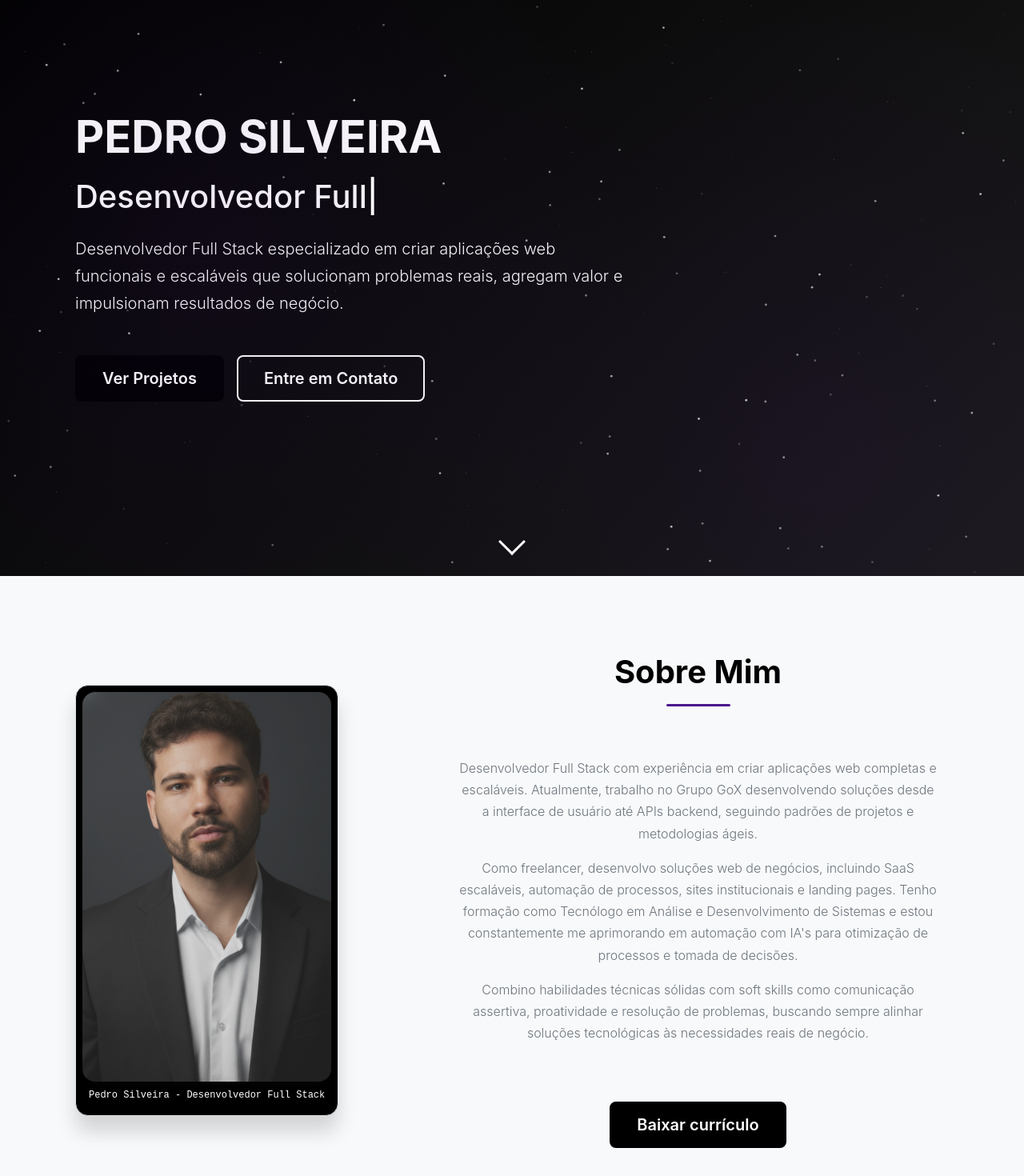
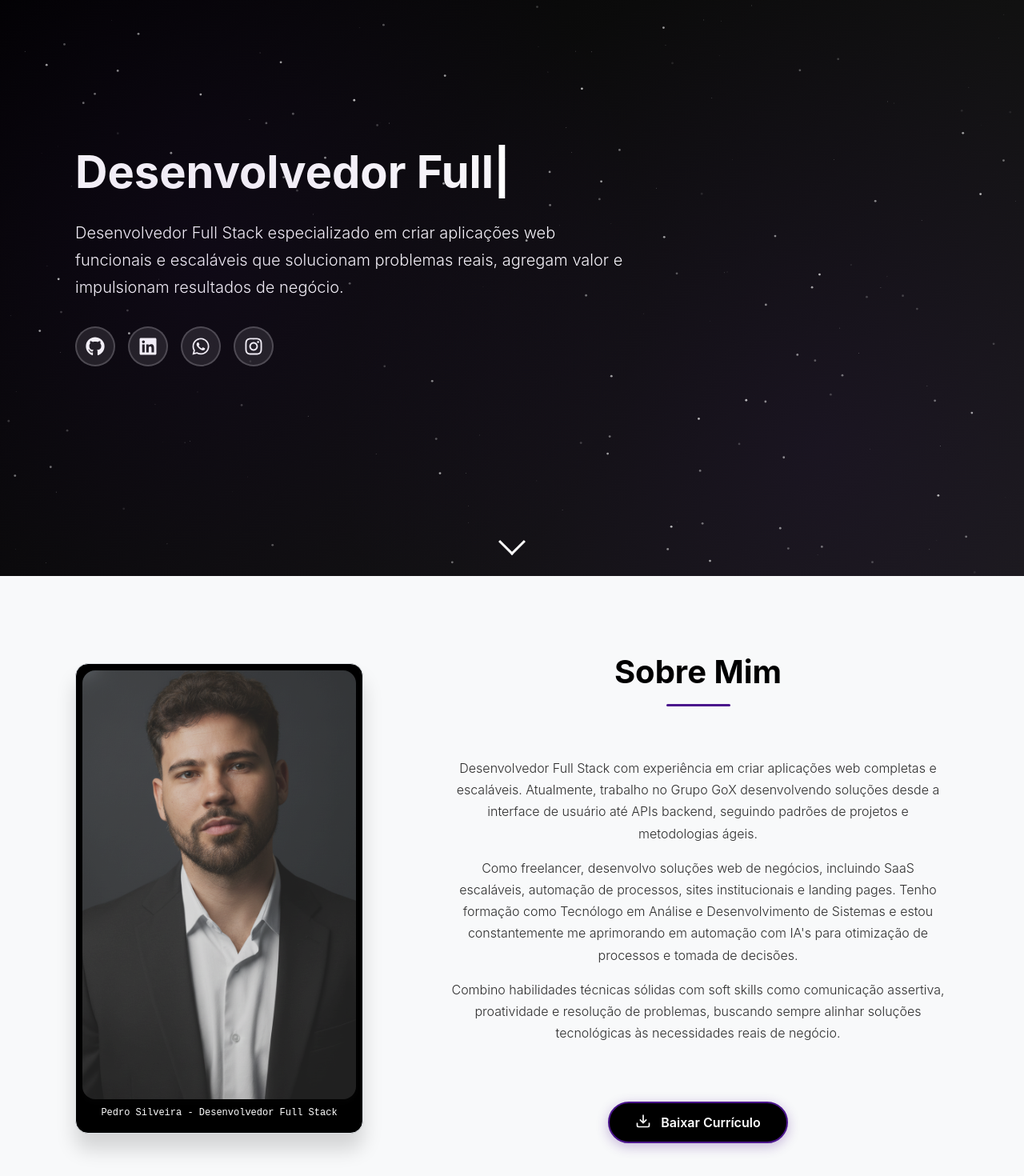
Before and after one commit to PedroSillveira/portifolio, a React (Create React App) app: page / in a window 1280 px wide. Shown: the part 80-1550 px from the top of the page at 80% size. Built offline with nearby package versions, Linux system fonts and the light colour scheme.

Commit message:
fix btn dwnld

```diff
--- a/src/sections/About.css
+++ b/src/sections/About.css
@@ -7,9 +7,7 @@
 
 .about-card {
   width: 100%;
-  width: 38 0px;
-  /* height: 510px; */
-  /* max-height: 520px; */
+  width: 360px;
   background: var(--black-color);
   border-radius: 16px;
   padding: 0.5rem;
@@ -68,13 +66,14 @@
     align-items: center;
 }
 .lead {
-  max-width: 600px;
+  max-width: 620px;
 }
 
 .about-content .lead {
   font-size: 1rem;
+  font-weight: 350;
   line-height: 1.7;
-  color: var(--text-gray);
+  color: #2d2d2d;
 }
 
 /* Estilos para o efeito 3D */
@@ -85,11 +84,191 @@
 .transform-3d {
   transform-style: preserve-3d;
 }
-
 .button-download {
   display: flex;
   justify-content: center;
   margin-top: 3rem;
+}
+
+/* Botão de Download Animado */
+.download-cv-button {
+  position: relative;
+  display: inline-flex;
+  align-items: center;
+  gap: 0.75rem;
+  padding: 0.75rem 2rem;
+  background: var(--black-color);
+  border: 2px solid var(--accent-purple);
+  border-radius: 50px;
+  color: var(--white-color);
+  font-weight: 600;
+  font-size: 1rem;
+  text-decoration: none;
+  overflow: hidden;
+  transition: all 0.3s ease;
+  box-shadow: 0 4px 15px rgba(74, 20, 140, 0.3);
+  cursor: pointer;
+}
+
+.download-cv-button::before {
+  content: '';
+  position: absolute;
+  top: 0;
+  left: -100%;
+  width: 100%;
+  height: 100%;
+  background: linear-gradient(90deg, transparent, rgba(74, 20, 140, 0.4), transparent);
+  transition: left 0.5s ease;
+}
+
+.download-cv-button:hover::before {
+  left: 100%;
+}
+
+.download-cv-button:hover {
+  background: var(--accent-purple);
+  border-color: var(--accent-purple);
+  transform: translateY(-3px);
+  box-shadow: 0 8px 25px rgba(74, 20, 140, 0.5);
+  color: var(--white-color);
+}
+
+/* Ícones */
+.download-icon {
+  position: relative;
+  display: flex;
+  align-items: center;
+  justify-content: center;
+  width: 20px;
+  height: 20px;
+}
+
+.icon-download,
+.icon-check {
+  position: absolute;
+  transition: all 0.3s ease;
+}
+
+.icon-download {
+  opacity: 1;
+  transform: translateY(0);
+  animation: downloadBounce 2s ease-in-out infinite;
+}
+
+.icon-check {
+  opacity: 0;
+  transform: scale(0);
+}
+
+/* Texto do botão */
+.download-text {
+  position: relative;
+  z-index: 1;
+  white-space: nowrap;
+}
+
+/* Estado: Baixando */
+.download-cv-button.downloading {
+  pointer-events: none;
+}
+
+.download-cv-button.downloading .icon-download {
+  animation: downloadMove 0.6s ease-in-out infinite;
+}
+
+.download-cv-button.downloading .download-text::before {
+  content: attr(data-downloading);
+}
+
+.download-cv-button.downloading .download-text {
+  color: transparent;
+}
+
+.download-cv-button.downloading .download-text::before {
+  position: absolute;
+  left: 0;
+  color: var(--white-color);
+}
+
+/* Estado: Concluído */
+.download-cv-button.downloaded {
+  background: #10b981;
+  border-color: #10b981;
+}
+
+.download-cv-button.downloaded .icon-download {
+  opacity: 0;
+  transform: translateY(10px);
+}
+
+.download-cv-button.downloaded .icon-check {
+  opacity: 1;
+  transform: scale(1);
+  animation: checkPop 0.3s ease-out;
+}
+
+.download-cv-button.downloaded .download-text::before {
+  content: attr(data-downloaded);
+}
+
+.download-cv-button.downloaded .download-text {
+  color: transparent;
+}
+
+.download-cv-button.downloaded .download-text::before {
+  position: absolute;
+  left: 0;
+  color: var(--white-color);
+}
+
+/* Animações */
+@keyframes downloadBounce {
+  0%, 100% {
+    transform: translateY(0);
+  }
+  50% {
+    transform: translateY(-5px);
+  }
+}
+
+@keyframes downloadMove {
+  0%, 100% {
+    transform: translateY(0);
+  }
+  50% {
+    transform: translateY(5px);
+  }
+}
+
+@keyframes checkPop {
+  0% {
+    transform: scale(0);
+  }
+  50% {
+    transform: scale(1.2);
+  }
+  100% {
+    transform: scale(1);
+  }
+}
+
+@media (max-width: 576px) {
+  .download-cv-button {
+    padding: 0.875rem 1.75rem;
+    font-size: 0.9rem;
+    gap: 0.5rem;
+  }
+
+  .download-icon {
+    width: 18px;
+    height: 18px;
+  }
+
+  .icon-download,
+  .icon-check {
+    width: 18px;
+    height: 18px;
+  }
 }
 
 @media (max-width: 991px) {
--- a/src/sections/About.jsx
+++ b/src/sections/About.jsx
@@ -66,14 +66,36 @@ function About() {
 
             </div>
             <div data-aos="zoom-in" data-aos-delay="200" className='button-download'>
-              <Button
+              <a
                 href="/curriculo-pedro-silveira.pdf"
                 download
-                variant="primary"
-                size="lg"
+                className="download-cv-button"
+                onClick={(e) => {
+                  const button = e.currentTarget;
+                  button.classList.add('downloading');
+                  setTimeout(() => {
+                    button.classList.remove('downloading');
+                    button.classList.add('downloaded');
+                    setTimeout(() => {
+                      button.classList.remove('downloaded');
+                    }, 2000);
+                  }, 2000);
+                }}
               >
-                Baixar currículo
-              </Button>
+                <span className="download-icon">
+                  <svg className="icon-download" width="20" height="20" viewBox="0 0 24 24" fill="none" stroke="currentColor" strokeWidth="2">
+                    <path d="M21 15v4a2 2 0 0 1-2 2H5a2 2 0 0 1-2-2v-4"></path>
+                    <polyline points="7 10 12 15 17 10"></polyline>
+                    <line x1="12" y1="15" x2="12" y2="3"></line>
+                  </svg>
+                  <svg className="icon-check" width="20" height="20" viewBox="0 0 24 24" fill="none" stroke="currentColor" strokeWidth="2">
+                    <polyline points="20 6 9 17 4 12"></polyline>
+                  </svg>
+                </span>
+                <span className="download-text" data-normal="Baixar Currículo" data-downloading="Baixando..." data-downloaded="Concluído!">
+                  Baixar Currículo
+                </span>
+              </a>
             </div>
           </Col>
         </Row>
--- a/src/sections/Hero.css
+++ b/src/sections/Hero.css
@@ -45,6 +45,58 @@
   color: white;
 }
 
+/* Ícones Sociais */
+.social-icons {
+  display: flex;
+  gap: 1rem;
+  margin-top: 2rem;
+}
+
+.social-icon {
+  width: 50px;
+  height: 50px;
+  display: flex;
+  align-items: center;
+  justify-content: center;
+  background: rgba(255, 255, 255, 0.1);
+  border: 2px solid rgba(255, 255, 255, 0.2);
+  border-radius: 50%;
+  color: white;
+  font-size: 1.5rem;
+  transition: all 0.3s ease;
+}
+.social-icon:hover {
+  color: white;
+  transform: translateY(-5px);
+}
+
+/* GitHub - Preto */
+.social-icon-github:hover {
+  background: #181717;
+  border-color: #e7dcdc;
+  box-shadow: 0 10px 25px rgba(24, 23, 23, 0.4);
+}
+
+/* LinkedIn - Azul */
+.social-icon-linkedin:hover {
+  background: #0A66C2;
+  border-color: #0A66C2;
+  box-shadow: 0 10px 25px rgba(10, 102, 194, 0.4);
+}
+
+/* WhatsApp - Verde */
+.social-icon-whatsapp:hover {
+  background: #25D366;
+  border-color: #25D366;
+  box-shadow: 0 10px 25px rgba(37, 211, 102, 0.4);
+}
+
+/* Instagram - Gradiente */
+.social-icon-instagram:hover {
+  background: linear-gradient(45deg, #F58529, #DD2A7B, #8134AF, #515BD4);
+  border-color: none;
+  box-shadow: 0 10px 25px rgba(207, 80, 139, 0.783);
+}
 @media (max-width: 768px) {
   .hero-section {
     min-height: 100vh;
@@ -54,10 +106,26 @@
   .hero-title {
     font-size: 2.5rem;
   }
+
+  .social-icons {
+    gap: 0.75rem;
+  }
+
+  .social-icon {
+    width: 45px;
+    height: 45px;
+    font-size: 1.3rem;
+  }
 }
 
 @media (max-width: 576px) {
   .hero-title {
     font-size: 1.8rem;
   }
+
+  .social-icon {
+    width: 40px;
+    height: 40px;
+    font-size: 1.2rem;
+  }
 }
--- a/src/sections/Hero.jsx
+++ b/src/sections/Hero.jsx
@@ -2,13 +2,20 @@ import React from 'react';
 import { Container, Row, Col } from 'react-bootstrap';
 import { motion } from 'framer-motion';
 import { TypeAnimation } from 'react-type-animation';
+import { FaGithub, FaLinkedin, FaWhatsapp, FaInstagram } from 'react-icons/fa';
 import Button from '../components/Button';
-import DockText from '../components/DockText';
 import Particles from '../components/ui/Particles';
 import ScrollHero from '../components/ScrollHero';
 import './Hero.css';
 
 function Hero() {
+  const socialLinks = [
+    { icon: FaGithub, url: 'https://github.com/PedroSillveira', label: 'GitHub', color: 'github' },
+    { icon: FaLinkedin, url: 'https://www.linkedin.com/in/pedro-silveira-aaba05186/', label: 'LinkedIn', color: 'linkedin' },
+    { icon: FaWhatsapp, url: 'https://wa.me/5551992520889', label: 'WhatsApp', color: 'whatsapp' },
+    { icon: FaInstagram, url: 'https://www.instagram.com/pedrosilgabriel/', label: 'Instagram', color: 'instagram' }
+  ];
+
   return (
     <section id="home" className="hero-section">
       <Particles
@@ -22,16 +29,8 @@ function Hero() {
       <Container>
         <Row className="text-left">
           <Col lg={8}>
-            <motion.div
-              initial={{ opacity: 0, y: -50 }}
-              animate={{ opacity: 1, y: 0 }}
-              transition={{ duration: 0.8 }}
-            >
-              <DockText text="PEDRO SILVEIRA" className="hero-title text-white" />
-            </motion.div>
-
             <motion.h2
-              className="h1 mb-4 text-white"
+              className="subtitle h1 mb-4 text-white"
               initial={{ opacity: 0 }}
               animate={{ opacity: 1 }}
               transition={{ delay: 0.3, duration: 0.8 }}
@@ -54,7 +53,7 @@ function Hero() {
             </motion.h2>
 
             <motion.p
-              className="lead mb-5 text-white"
+              className="lead mb-2 text-white"
               initial={{ opacity: 0 }}
               animate={{ opacity: 1 }}
               transition={{ delay: 0.6, duration: 0.8 }}
@@ -65,7 +64,7 @@ function Hero() {
               resultados de negócio.
             </motion.p>
 
-            <motion.div
+            {/* <motion.div
               className="d-flex gap-3 flex-wrap"
               initial={{ opacity: 0, y: 50 }}
               animate={{ opacity: 1, y: 0 }}
@@ -77,6 +76,26 @@ function Hero() {
               <Button href="#contact" variant="outline-light" size="lg">
                 Entre em Contato
               </Button>
+            </motion.div> */}
+
+            <motion.div
+              className="social-icons"
+              initial={{ opacity: 0, y: 50 }}
+              animate={{ opacity: 1, y: 0 }}
+              transition={{ delay: 1.2, duration: 0.8 }}
+            >
+              {socialLinks.map((social, index) => (
+                <a
+                  key={index}
+                  href={social.url}
+                  target="_blank"
+                  rel="noopener noreferrer"
+                  className={`social-icon social-icon-${social.color}`}
+                  aria-label={social.label}
+                >
+                  <social.icon />
+                </a>
+              ))}
             </motion.div>
           </Col>
         </Row>
```
Also changed, not shown: src/styles/global.css (line endings or trailing spaces).
